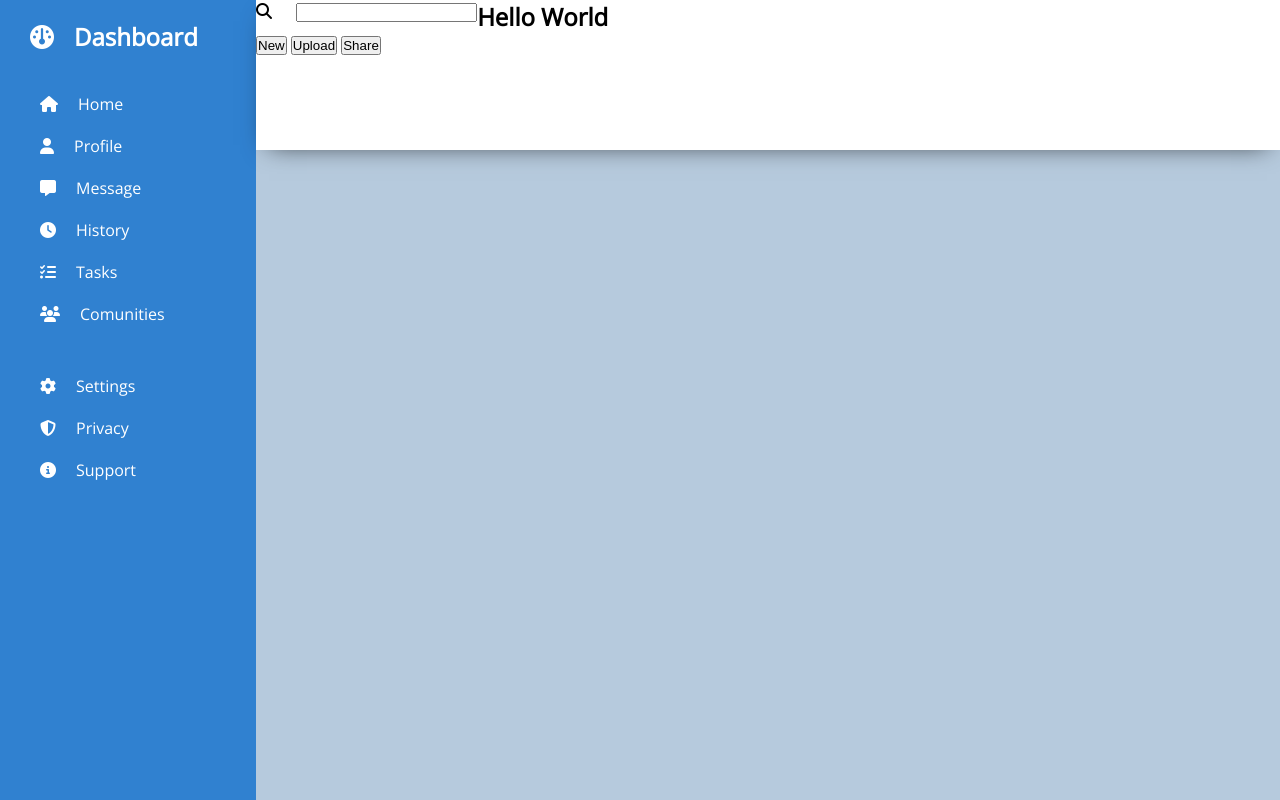
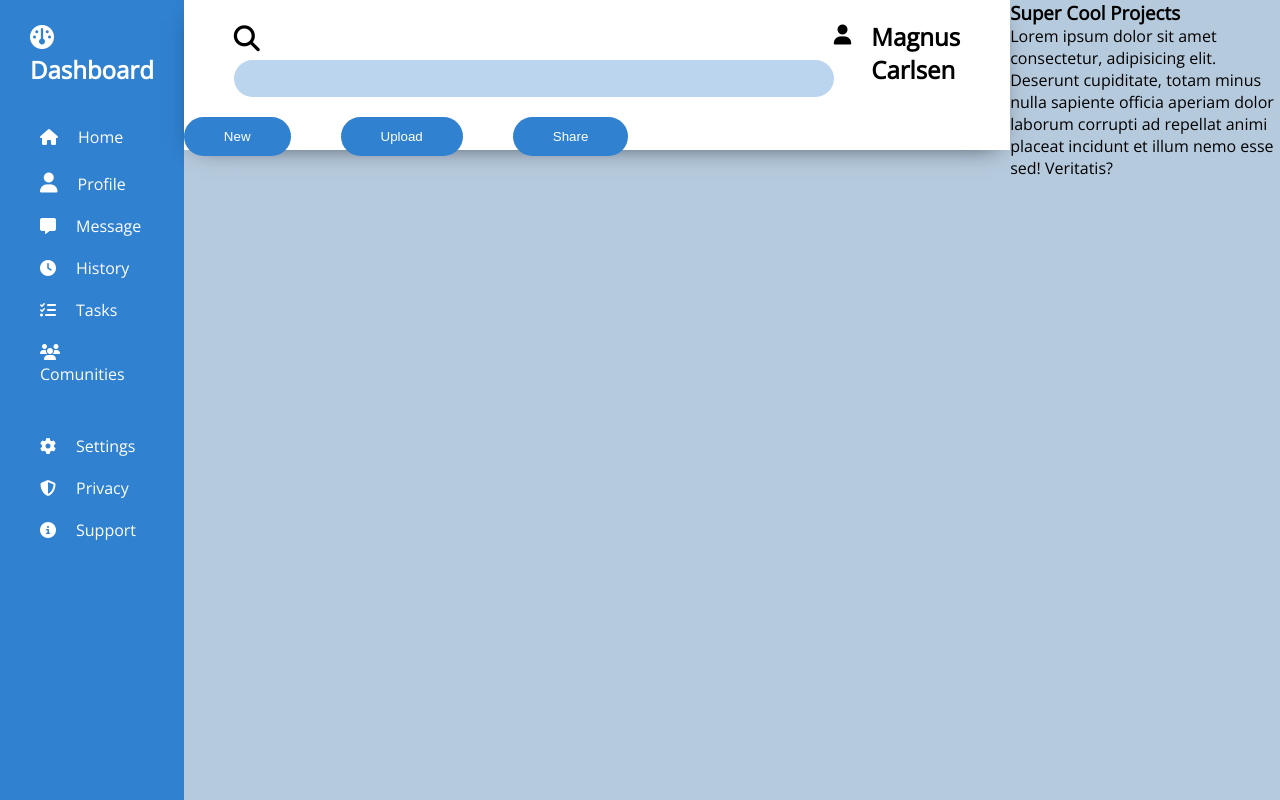
Before and after one commit to cyberace313/the-odin-project, a plain HTML site: page 06. admin-dashboard/index.html in a window 1280 px wide. Drawn offline with nearby package versions, Linux system fonts and the light colour scheme.

Commit message:
Complete the header section

```diff
--- a/06. admin-dashboard/index.html
+++ b/06. admin-dashboard/index.html
@@ -44,15 +44,25 @@
           <input type="text" id="search" name="serach" />
         </div>
         <div class="info">
-          <h2>Hello World</h2>
+          <i class="fa-solid fa-user"></i>
+          <h2>Magnus Carlsen</h2>
         </div>
       </div>
 
       <div class="buttons">
-        <button type="submit" id="new">New</button>
-        <button type="submit" id="upload">Upload</button>
-        <button type="submit" id="share">Share</button>
+        <button class="btn" type="submit" id="new">New</button>
+        <button class="btn" type="submit" id="upload">Upload</button>
+        <button class="btn" type="submit" id="share">Share</button>
       </div>
     </header>
+
+    <main id="main">
+      <div class="item">
+        <h3>Super Cool Projects</h3>
+        <p>Lorem ipsum dolor sit amet consectetur, adipisicing elit. Deserunt cupiditate, totam minus nulla sapiente officia aperiam dolor laborum corrupti ad repellat animi placeat incidunt et illum nemo esse sed! Veritatis?</p>
+
+        <div class="icons"></div>
+      </div>
+    </main>
   </body>
 </html>
--- a/06. admin-dashboard/styles.css
+++ b/06. admin-dashboard/styles.css
@@ -56,4 +56,46 @@ header {
 
 .content {
   display: flex;
+  padding: 20px 50px;
+  font-size: 26px;
+  justify-content: space-between;
 }
+
+.info {
+  display: flex;
+  font-size: 16px;
+}
+
+.fa-user {
+  font-size: 20px;
+  cursor: pointer;
+  margin-top: 5px;
+}
+
+#search {
+  border-radius: 50px;
+  background-color: #bbd5ee;
+  border: none;
+  padding: 10px;
+  width: 600px;
+  font-size: 15px;
+}
+
+#search:focus {
+  border: none;
+  outline: none;
+}
+
+.buttons {
+  display: flex;
+  gap: 50px;
+  left: 35%;
+}
+
+.btn {
+  padding: 12px 40px;
+  border-radius: 50px;
+  border: none;
+  background-color: #3081d0;
+  color: white;
+}
```
